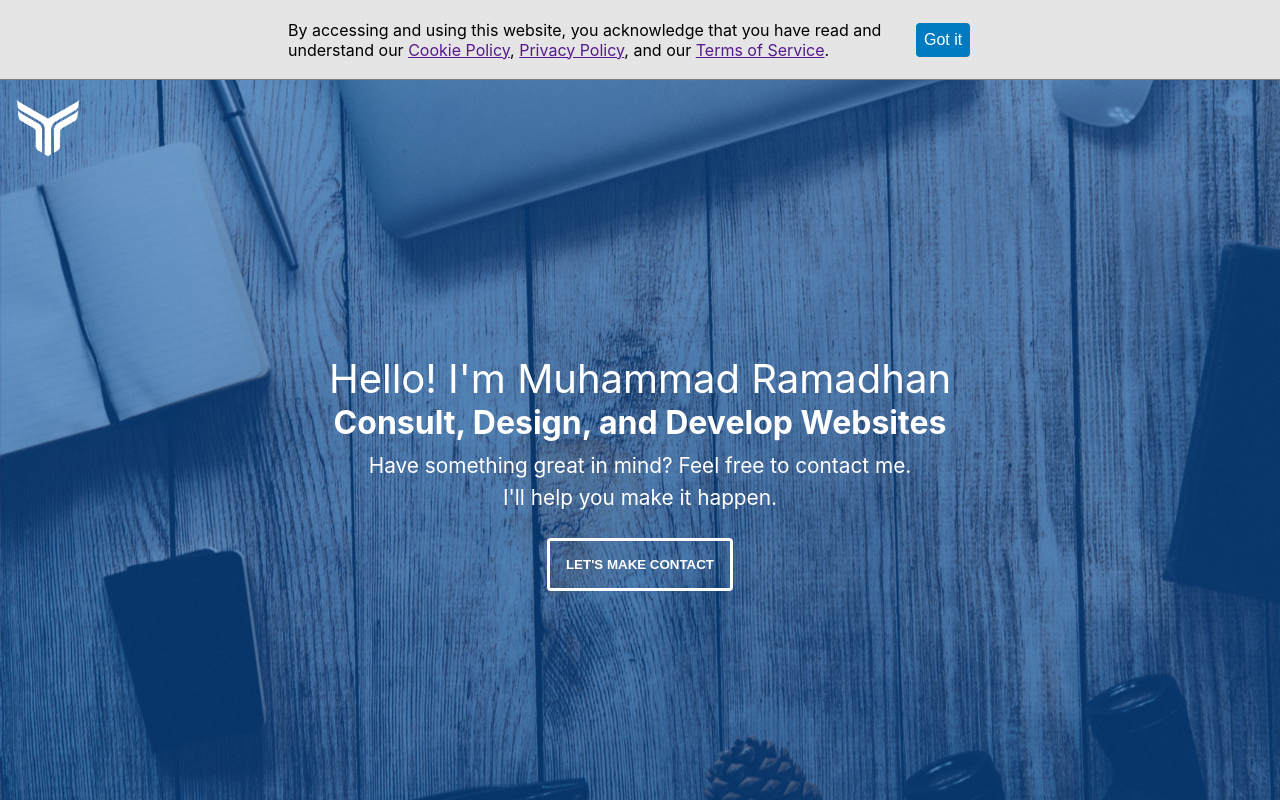
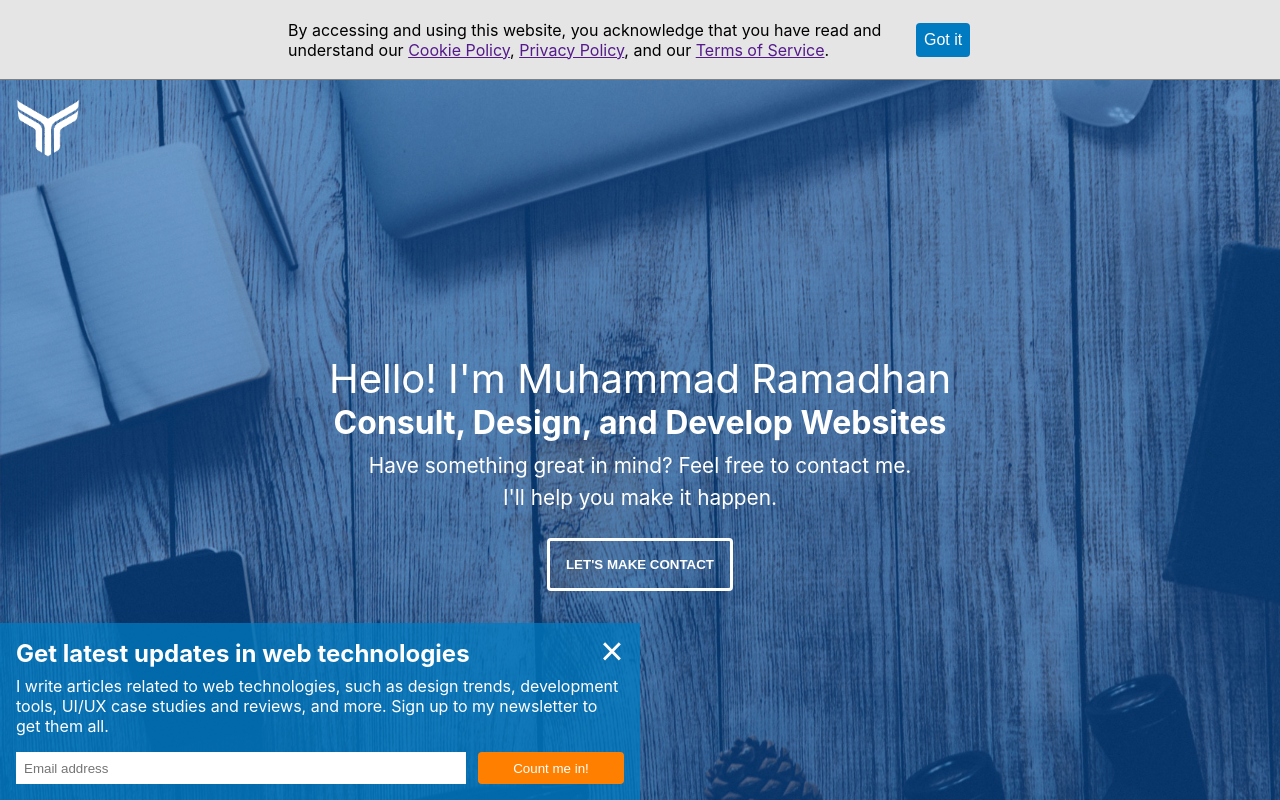
Before and after one commit to ram-a-dhan/cermati-challenge, a React (Create React App) app: page / in a window 1280 px wide. Shown: the top 800 px of the page. Built offline with nearby package versions, Linux system fonts and the light colour scheme.

Commit message:
newsletter almost done;

```diff
--- a/src/App.js
+++ b/src/App.js
@@ -1,4 +1,4 @@
-import React from 'react';
+import React, { useState } from 'react';
 import { library } from '@fortawesome/fontawesome-svg-core';
 import {
 	faComments,
@@ -9,6 +9,8 @@ import {
 	faChartLine,
 } from '@fortawesome/free-solid-svg-icons';
 import Home from './views/Home';
+import Notification from './components/Notification';
+import Newsletter from './components/Newsletter';
 import './App.css';
 
 library.add(
@@ -21,9 +23,14 @@ library.add(
 );
 
 export default function App() {
+  const [hideNotif, setHideNotif] = useState(false);
+  const [hideNews, setHideNews] = useState(false);
+
 	return (
 		<div className="App">
+			<Notification hideNotif={hideNotif} setHideNotif={setHideNotif} />
 			<Home />
+			<Newsletter hideNews={hideNews} setHideNews={setHideNews} />
 		</div>
 	);
 }
--- /dev/null
+++ b/src/components/Newsletter.css
@@ -0,0 +1,82 @@
+.NewsContainer {
+  width: 0rem;
+  height: 0rem;
+  overflow: visible;
+  position: relative;
+  bottom: 0;
+}
+
+.Newsletter {
+  max-width: 640px;
+  background-color: rgba(0, 123, 193, 0.75);
+  padding: 1rem;
+  position: sticky;
+  bottom: 0;
+  overflow: hidden;
+}
+
+.NewsClose {
+  position: relative;
+  float: right;
+  color: white;
+  background-color: rgba(0, 0, 0, 0);
+  border: 0px;
+  width: 1.5rem;
+  height: 1.5rem;
+  font-size: 2.5rem;
+  line-height: 1rem;
+}
+
+.Newsletter .NewsClose:hover {
+  color: #FF8000;
+}
+
+.Newsletter .NewsClose:active {
+  color: grey;
+}
+
+.Newsletter h2, .Newsletter p {
+  color: white;
+  margin-bottom: 0.5rem;
+}
+
+.NewsForm {
+  margin-top: 1rem;
+}
+
+.NewsForm input {
+  color: black;
+  background-color: white;
+  border: 0px;
+  height: 2rem;
+  padding: 0.5rem;
+}
+
+.NewsForm button {
+  color: white;
+  background-color: #FF8000;
+  border: 0px;
+  height: 2rem;
+  padding: 0.5rem;
+  border-radius: 0.25rem;
+}
+
+@media (min-width: 421px) {
+  .NewsForm input {
+    width: 74%;
+    margin-right: 2%;
+  }
+  .NewsForm button {
+    width: 24%;
+  }
+}
+
+@media (max-width: 420px) {
+  .NewsForm input {
+    width: 100%;
+    margin-bottom: 1rem;
+  }
+  .NewsForm button {
+    width: 100%;
+  }
+}
--- /dev/null
+++ b/src/components/Newsletter.js
@@ -0,0 +1,26 @@
+import React from 'react';
+import './Newsletter.css';
+
+export default function Newsletter({ hideNews, setHideNews, ...props }) {
+  return (
+    // <div className="NewsContainer">
+      <div className="Newsletter">
+        <button className="NewsClose">
+          &times;
+        </button>
+        <h2>
+          Get latest updates in web technologies
+        </h2>
+        <p>
+          I write articles related to web technologies, such as design trends,
+          development tools, UI/UX case studies and reviews, and more.
+          Sign up to my newsletter to get them all.
+        </p>
+        <form className="NewsForm" onSubmit={(event) => event.preventDefault()}>
+          <input type="text" placeholder="Email address" />
+          <button type="submit">Count me in!</button>
+        </form>
+      </div>
+    // </div>
+  )
+}
--- a/src/components/Notification.css
+++ b/src/components/Notification.css
@@ -55,7 +55,6 @@
   border-radius: 0.25rem;
   font-size: 1rem;
   padding: 0.5rem;
-  margin: 0.5rem;
 }
 
 .NotifBox button:hover {
@@ -65,3 +64,15 @@
 .NotifBox button:active {
   background-color: #00457A;
 }
+
+@media (min-width: 586px) {
+  .NotifBox button {
+    margin: 0.5rem;
+  }
+}
+
+@media (max-width: 585px) {
+  .NotifBox button {
+    margin: 0rem 0.5rem 0.5rem 0.5rem;
+  }
+}
--- a/src/components/Notification.js
+++ b/src/components/Notification.js
@@ -1,9 +1,7 @@
-import React, { useState } from 'react';
+import React from 'react';
 import './Notification.css';
 
-export default function Notification() {
-  const [hideNotif, setHideNotif] = useState(false);
-
+export default function Notification({ hideNotif, setHideNotif, ...props }) {
   return (
     <div className={"Notification" + (hideNotif ? " NotifHidden" : "")}>
       <div className="NotifBox">
--- a/src/views/Home.js
+++ b/src/views/Home.js
@@ -1,5 +1,5 @@
 import React from 'react';
-import Notification from '../components/Notification';
+// import Notification from '../components/Notification';
 import Header from '../components/Header';
 import Highlights from '../components/Highlights';
 import Footer from '../components/Footer';
@@ -7,7 +7,7 @@ import Footer from '../components/Footer';
 export default function Home() {
   return (
     <div className="Home">
-      <Notification />
+      {/* <Notification /> */}
       <Header />
       <Highlights />
       <Footer />
```
